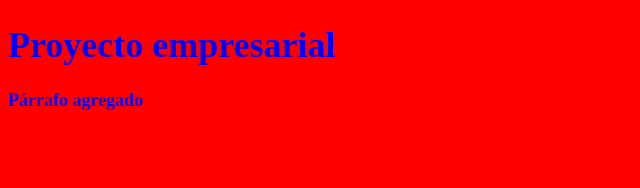
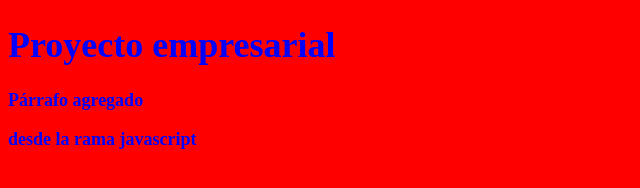
Before and after one commit to Juan42509/CursoGit, a plain HTML site: page index.html in a window 1280 px wide. Shown: the whole page, without its empty margins (0-640 px from the left). Drawn offline with Linux system fonts and the light colour scheme; files that its build step writes are made by us from their sources.

Commit message:
desde javascript

```diff
--- a/index.html
+++ b/index.html
@@ -11,5 +11,13 @@
     <h1>Proyecto empresarial</h1>
 
     <p>Párrafo agregado</p>
+
+
+
+
+
+    <p>
+        desde la rama javascript
+    </p>
 </body>
 </html>
```
